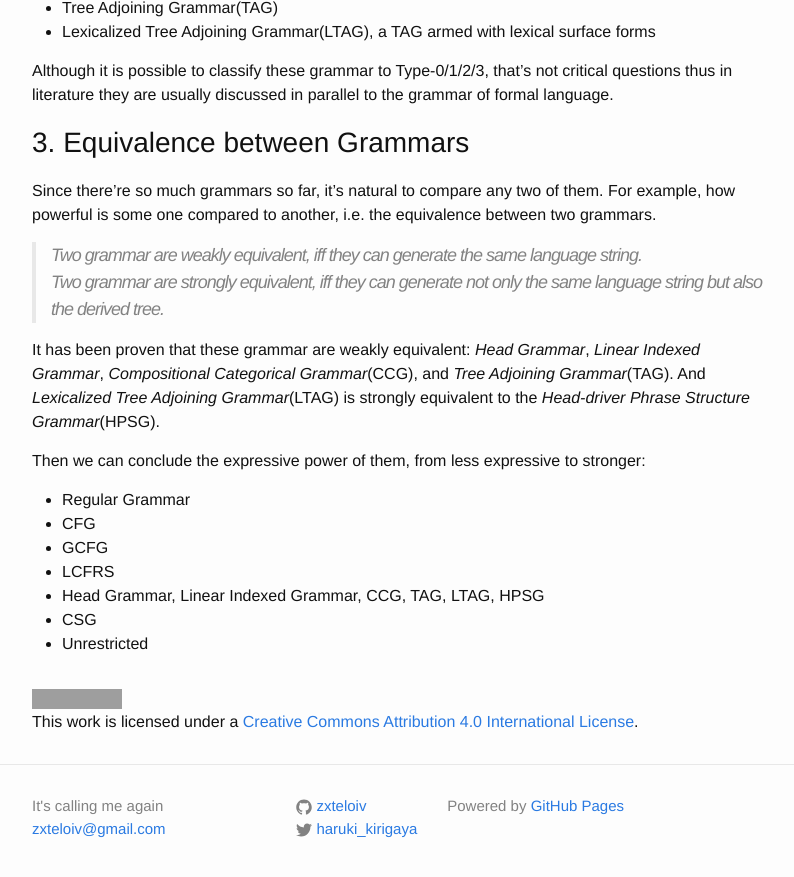
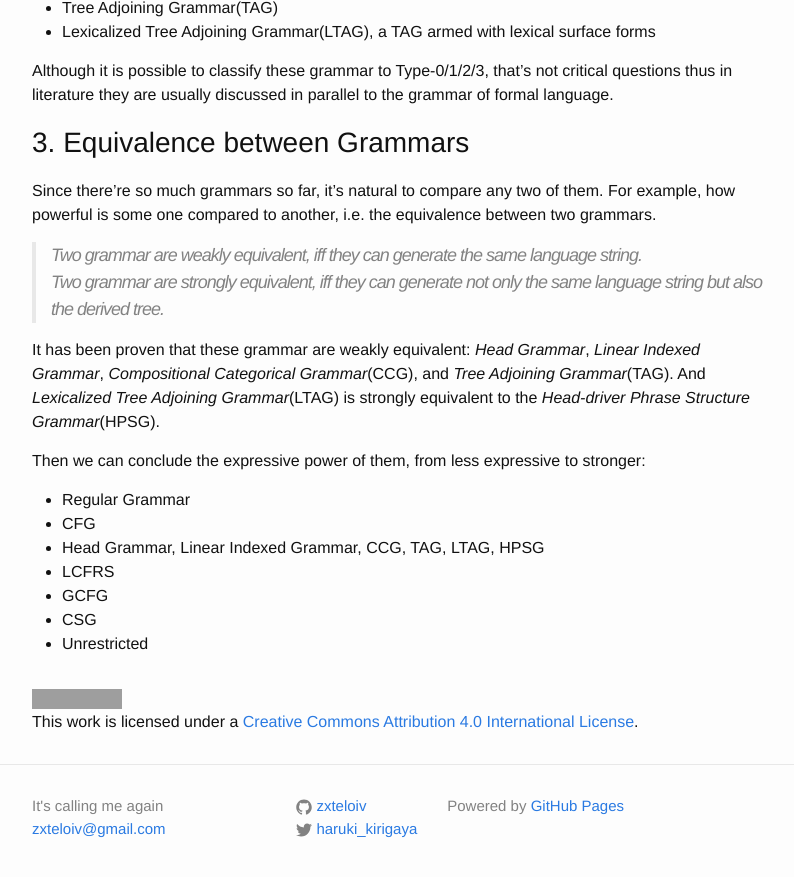
Before and after one commit to zxteloiv/zxteloiv.github.io, a Jekyll site: the page built from _posts/2018-08-10-note-on-common-linguistic-grammars.md, in a window 1280 px wide and 900 px high, scrolled down 1782 px. Shown: the top 877 px of the window, without its empty margins (238-1032 px from the left). Built offline with Jekyll 4.4.1, drawn with Linux system fonts in a browser that asks for light colours; comment, search, counter and statistics services are not loaded; grey boxes are pictures that could not be loaded.

```diff
--- a/_posts/2018-08-10-note-on-common-linguistic-grammars.md
+++ b/_posts/2018-08-10-note-on-common-linguistic-grammars.md
@@ -84,8 +84,8 @@ Then we can conclude the expressive power of them, from less expressive to stron
 
 - Regular Grammar
 - CFG
+- Head Grammar, Linear Indexed Grammar, CCG, TAG, LTAG, HPSG
+- LCFRS
 - GCFG
-- LCFRS
-- Head Grammar, Linear Indexed Grammar, CCG, TAG, LTAG, HPSG
 - CSG
 - Unrestricted
```
